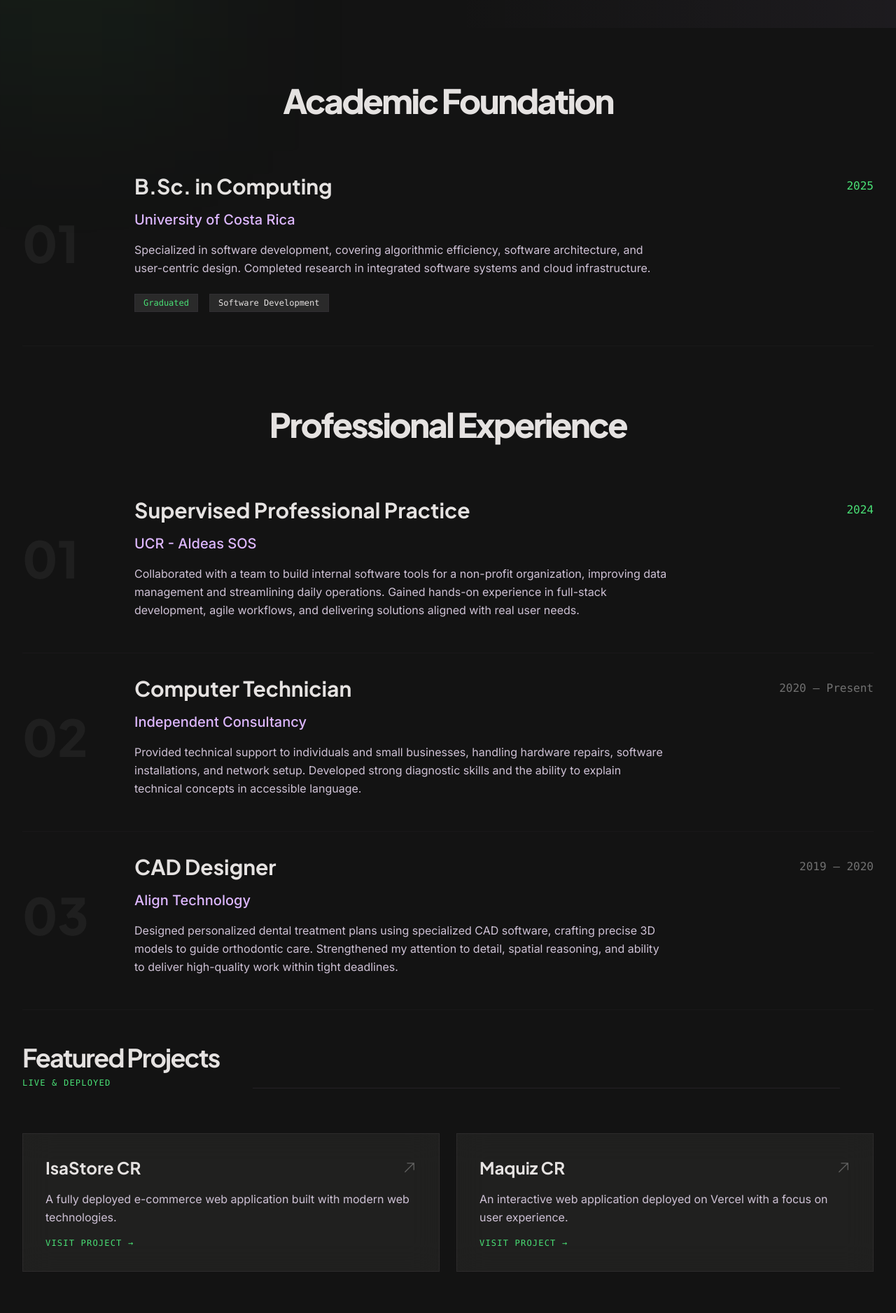
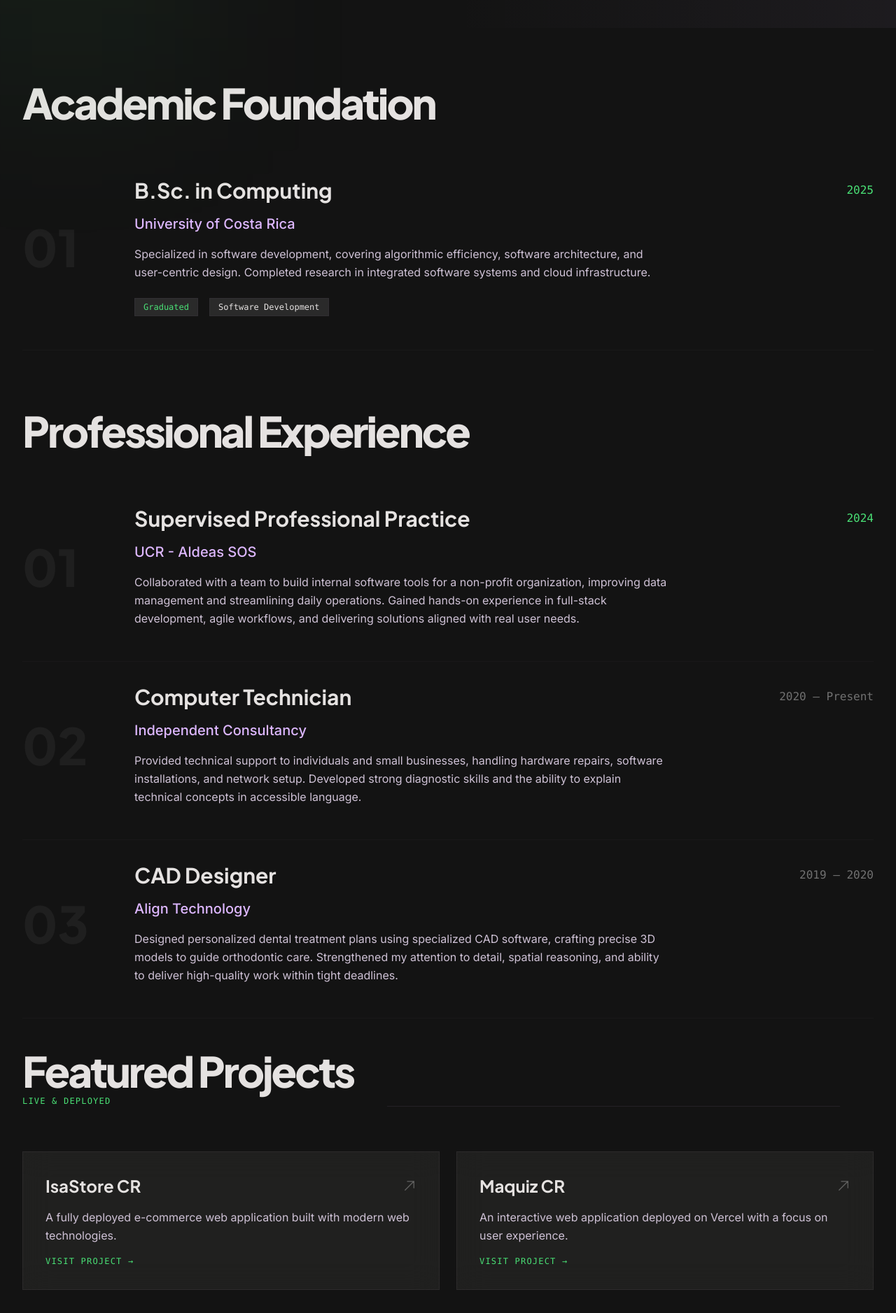
Before and after one commit to isabelafrr06/IsaPortfolio, a Next.js app: page /en in a window 1280 px wide. Shown: the part 760-2637 px from the top of the page at 70% size. Built offline with nearby package versions, Linux system fonts and the light colour scheme.

Commit message:
Enhance typography in Contact, Experience, and Hero sections by increasing heading sizes and adjusting line heights for improved readability.

```diff
--- a/src/components/ContactSection.tsx
+++ b/src/components/ContactSection.tsx
@@ -8,7 +8,7 @@ export default function ContactSection({ dict }: { dict: ContactDict }) {
     <section id="contact" className="pt-18 pb-24 px-8 max-w-[1440px] mx-auto">
       {/* Header */}
       <header className="mb-24">
-        <h2 className="text-6xl font-[family-name:var(--font-headline)] font-extrabold tracking-tighter leading-none text-white">
+        <h2 className="text-6xl font-extrabold font-[family-name:var(--font-headline)] tracking-tighter leading-[0.9] text-on-surface">
           {dict.heading} <br />
           <span className="text-primary italic">{dict.headingHighlight}</span>
         </h2>
--- a/src/components/ExperienceSection.tsx
+++ b/src/components/ExperienceSection.tsx
@@ -13,7 +13,7 @@ export default function ExperienceSection({ dict }: { dict: ExpDict }) {
     <section id="experience" className="py-2">
       <div className="max-w-[1440px] mx-auto px-8">
         <div className="mb-20">
-          <h2 className="text-5xl font-[family-name:var(--font-headline)] font-extrabold tracking-tighter text-on-surface text-center mb-4">
+          <h2 className="text-6xl font-extrabold font-[family-name:var(--font-headline)] tracking-tighter leading-[0.9] text-on-surface">
             {dict.sectionTitle}
           </h2>
         </div>
@@ -59,7 +59,7 @@ export default function ExperienceSection({ dict }: { dict: ExpDict }) {
       <div id="projects" className="max-w-[1440px] mx-auto px-8 my-12 scroll-mt-32">
         <div className="flex justify-between items-end mb-16">
           <div>
-            <h2 className="text-4xl font-[family-name:var(--font-headline)] font-bold tracking-tighter mb-2">
+            <h2 className="text-6xl font-extrabold font-[family-name:var(--font-headline)] tracking-tighter leading-[0.9] text-on-surface mb-2">
               {dict.projectsTitle}
             </h2>
             <p className="text-tertiary font-mono text-xs uppercase tracking-widest">
--- a/src/components/HeroSection.tsx
+++ b/src/components/HeroSection.tsx
@@ -112,7 +112,7 @@ export default function HeroSection({
       <section id="about" className="py-20 scroll-mt-24">
         <div className="max-w-[1440px] mx-auto px-8">
           <div className="mb-20">
-            <h2 className="text-5xl font-[family-name:var(--font-headline)] font-extrabold tracking-tighter text-on-surface text-center mb-4">
+            <h2 className="text-6xl font-extrabold font-[family-name:var(--font-headline)] tracking-tighter leading-[0.9] text-on-surface">
               {aboutDict.academicTitle} {aboutDict.academicTitle2}
             </h2>
           </div>
```
